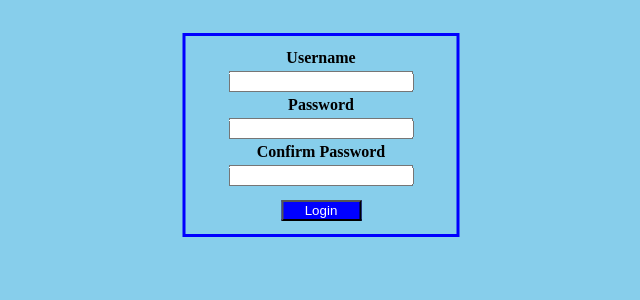
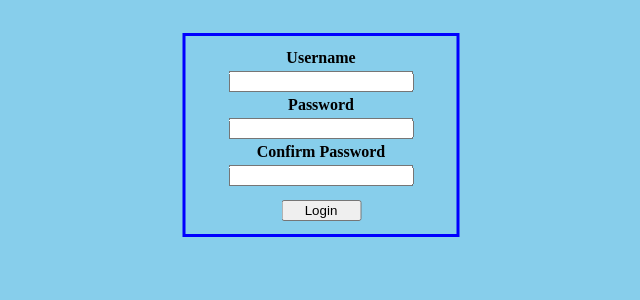
Before and after one commit to bbdcmf/ITS450-Final, a PHP site: page /register.php in a window 1280 px wide. Shown: the part 265-565 px from the top of the page, without its empty margins (319-959 px from the left). Run offline with PHP 8.4, Linux system fonts and the light colour scheme.

Commit message:
Changes to be committed: 	modified:   project.css

```diff
--- a/css/project.css
+++ b/css/project.css
@@ -19,8 +19,6 @@
 .loginBtn {
 	width:80px;
 	margin-top:10px;
-	color: white;
-	background: blue;
 }
 
 .loggedInBody {
```
